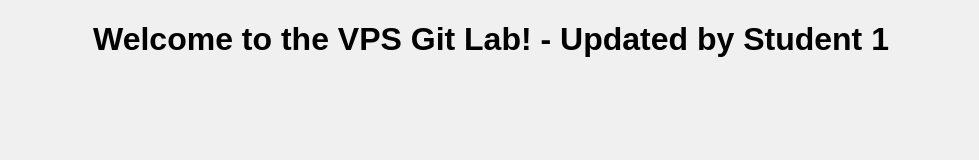
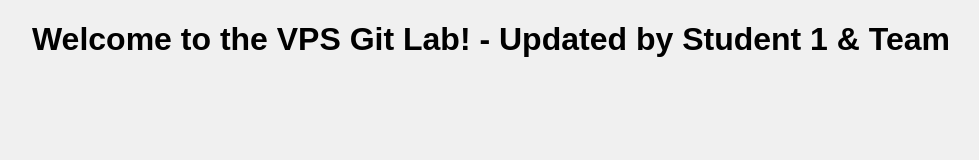
Before and after one commit to Swapnaja-github/vps-collaboration-lab, a plain HTML site: page index.html in a window 1280 px wide. Shown: the whole page, without its empty margins (149-1128 px from the left). Drawn offline with Linux system fonts and the light colour scheme.

Commit message:
Student 1: Updated heading as requested

```diff
--- a/index.html
+++ b/index.html
@@ -7,7 +7,7 @@
     <link rel="stylesheet" href="style.css">
 </head>
 <body>
-    <h1>Welcome to the VPS Git Lab! - Updated by Student 1</h1>
+    <h1>Welcome to the VPS Git Lab! - Updated by Student 1 & Team</h1>
     <script src="main.js"></script>
 </body>
 </html>
```
